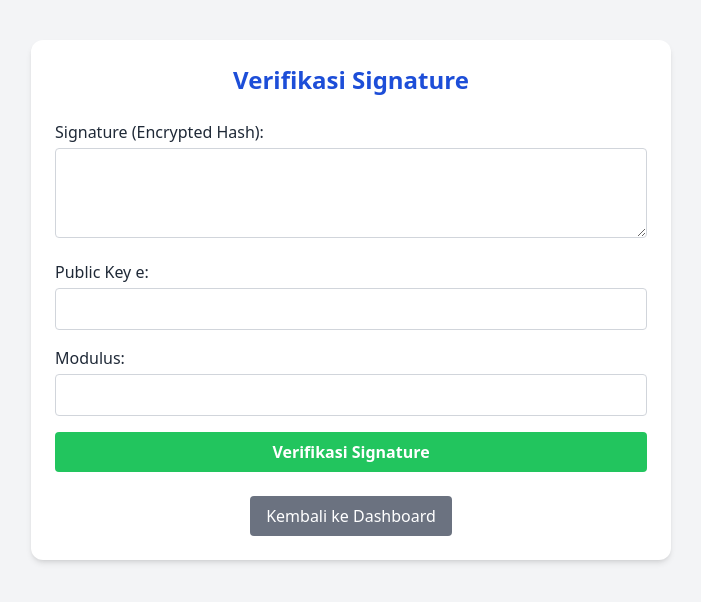
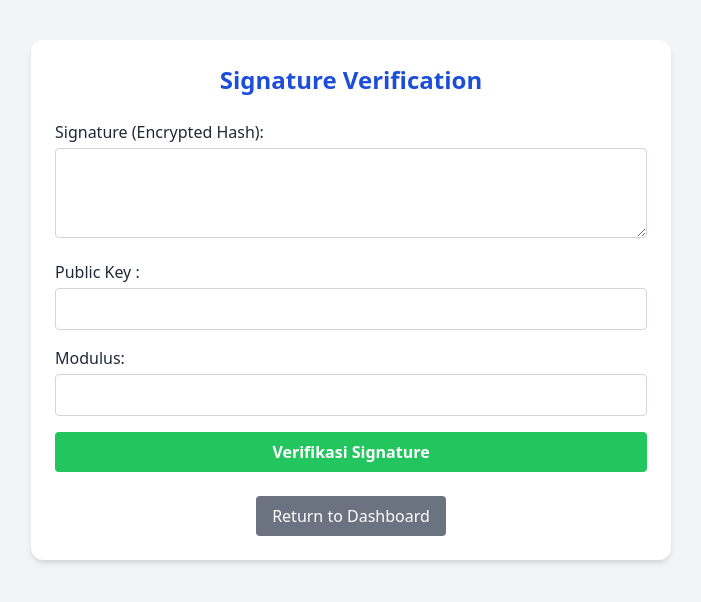
Before and after one commit to AgngPrasetyo/Digital_Signatures, a Flask app: page /verify_file in a window 1280 px wide. Shown: the top 602 px of the page, without its empty margins (289-990 px from the left). Run offline with Flask 3, Linux system fonts and the light colour scheme; some libraries are stand-ins or nearby versions.

Commit message:
change language

```diff
--- a/templates/verifikasi_file.html
+++ b/templates/verifikasi_file.html
@@ -3,13 +3,13 @@
 <head>
     <meta charset="UTF-8" />
     <meta name="viewport" content="width=device-width, initial-scale=1.0" />
-    <title>Verifikasi Signature</title>
+    <title>Signature Verification</title>
     <script src="https://cdn.tailwindcss.com"></script>
 </head>
 <body class="bg-gray-100 text-gray-800 min-h-screen py-10 px-4">
 
     <div class="w-full max-w-screen-sm mx-auto bg-white p-4 sm:p-6 rounded-xl shadow-md space-y-6">
-        <h2 class="text-2xl font-semibold text-blue-700 text-center">Verifikasi Signature</h2>
+        <h2 class="text-2xl font-semibold text-blue-700 text-center">Signature Verification</h2>
 
         <form method="POST" class="space-y-4">
             {% if error %}
@@ -24,7 +24,7 @@
             </div>
 
             <div>
-                <label class="block font-medium mb-1">Public Key e:</label>
+                <label class="block font-medium mb-1">Public Key :</label>
                 <div class="relative">
                     <input id="inputE" type="password" name="e"
                            class="w-full border border-gray-300 rounded px-3 py-2 pr-10 focus:outline-none focus:ring focus:ring-blue-200"
@@ -58,9 +58,9 @@
         {% if decrypted is not none %}
         <div class="mt-6 p-4 rounded {{ 'bg-green-100 text-green-800' if valid else 'bg-red-100 text-red-800' }}">
             {% if valid %}
-            <p><strong>Hasil verifikasi:</strong> Signature Valid </p>
+            <p><strong>Hasil verifikasi:</strong> Valid Signature  </p>
             {% else %}
-            <p><strong>Hasil verifikasi:</strong> Signature Tidak Valid </p>
+            <p><strong>Hasil verifikasi:</strong> Invalid Signature </p>
             {% endif %}
             <p class="mt-2 break-words"><strong>Hash yang didekripsi:</strong><br>{{ decrypted }}</p>
         </div>
@@ -68,7 +68,7 @@
 
         <div class="text-center mt-6">
             <a href="/" class="inline-block px-4 py-2 bg-gray-500 text-white rounded hover:bg-gray-600 transition">
-                Kembali ke Dashboard
+                Return to Dashboard
             </a>
         </div>
     </div>
```
